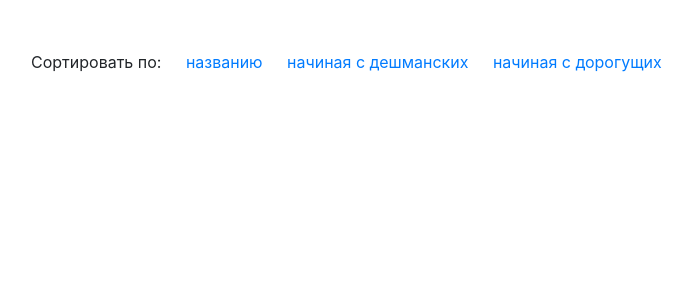
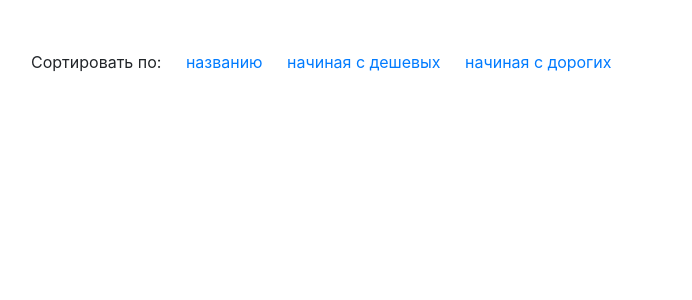
Before and after one commit to roman3222/Phone_app, a Django app: page /catalog/ in a window 1280 px wide. Shown: the part 78-378 px from the top of the page, without its empty margins (54-746 px from the left). Run offline with Django 3.2, Linux system fonts and the light colour scheme; data that the repository does not hold is empty; parts of the project's set-up code (start-up, migrations or seed data) failed here and were passed over; some libraries are stand-ins or nearby versions.

Commit message:
change catalog.html

```diff
--- a/templates/catalog.html
+++ b/templates/catalog.html
@@ -13,8 +13,8 @@
     <div class="sort-block">
       <span class="sort-item">Сортировать по:</span>
       <a class="sort-item" href="?sort=name">названию</a>
-      <a class="sort-item" href="?sort=min_price">начиная с дешманских</a>
-      <a class="sort-item" href="?sort=max_price">начиная с дорогущих</a>
+      <a class="sort-item" href="?sort=min_price">начиная с дешевых</a>
+      <a class="sort-item" href="?sort=max_price">начиная с дорогих</a>
     </div>
 
     <div class="content">
```
